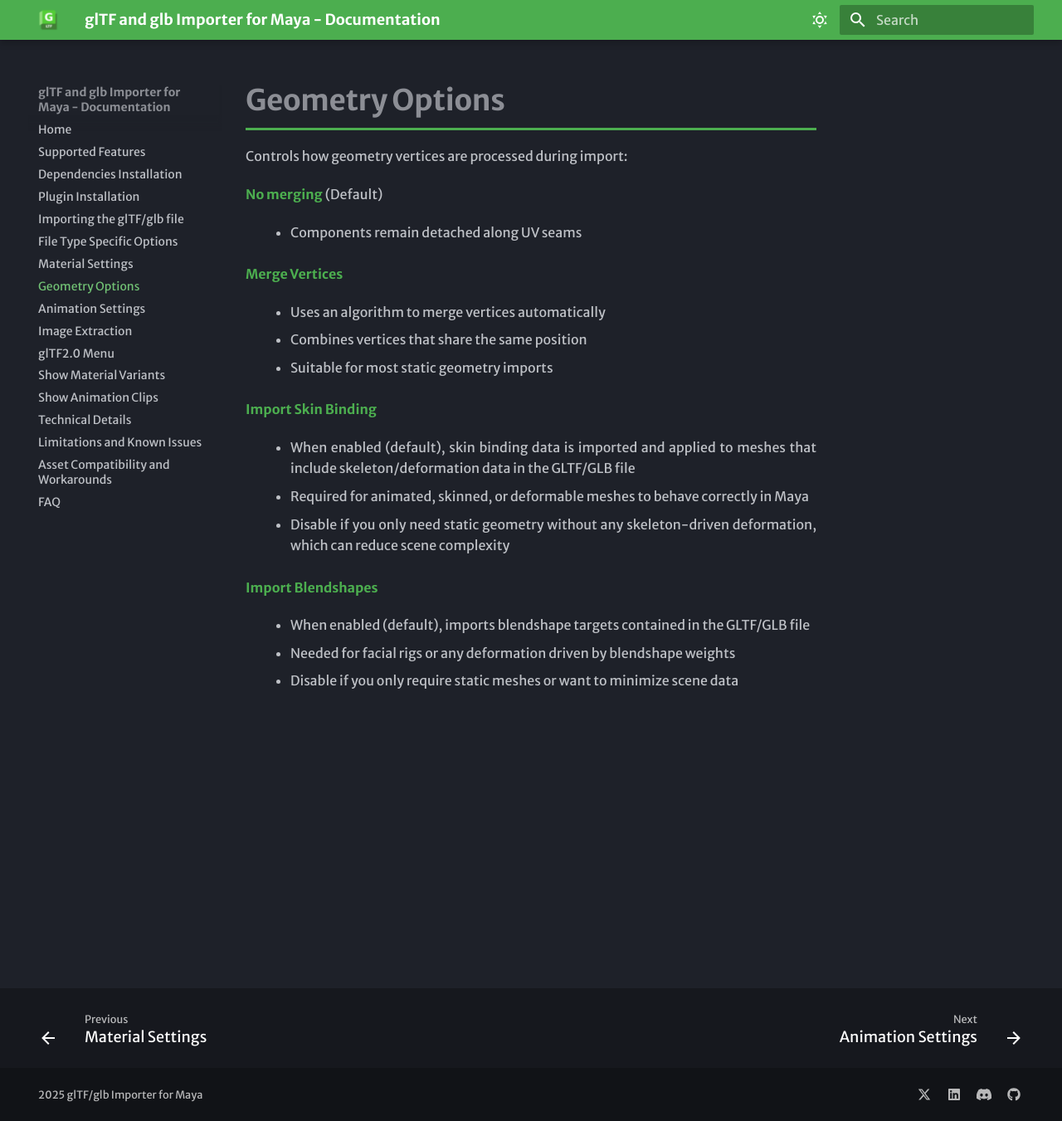
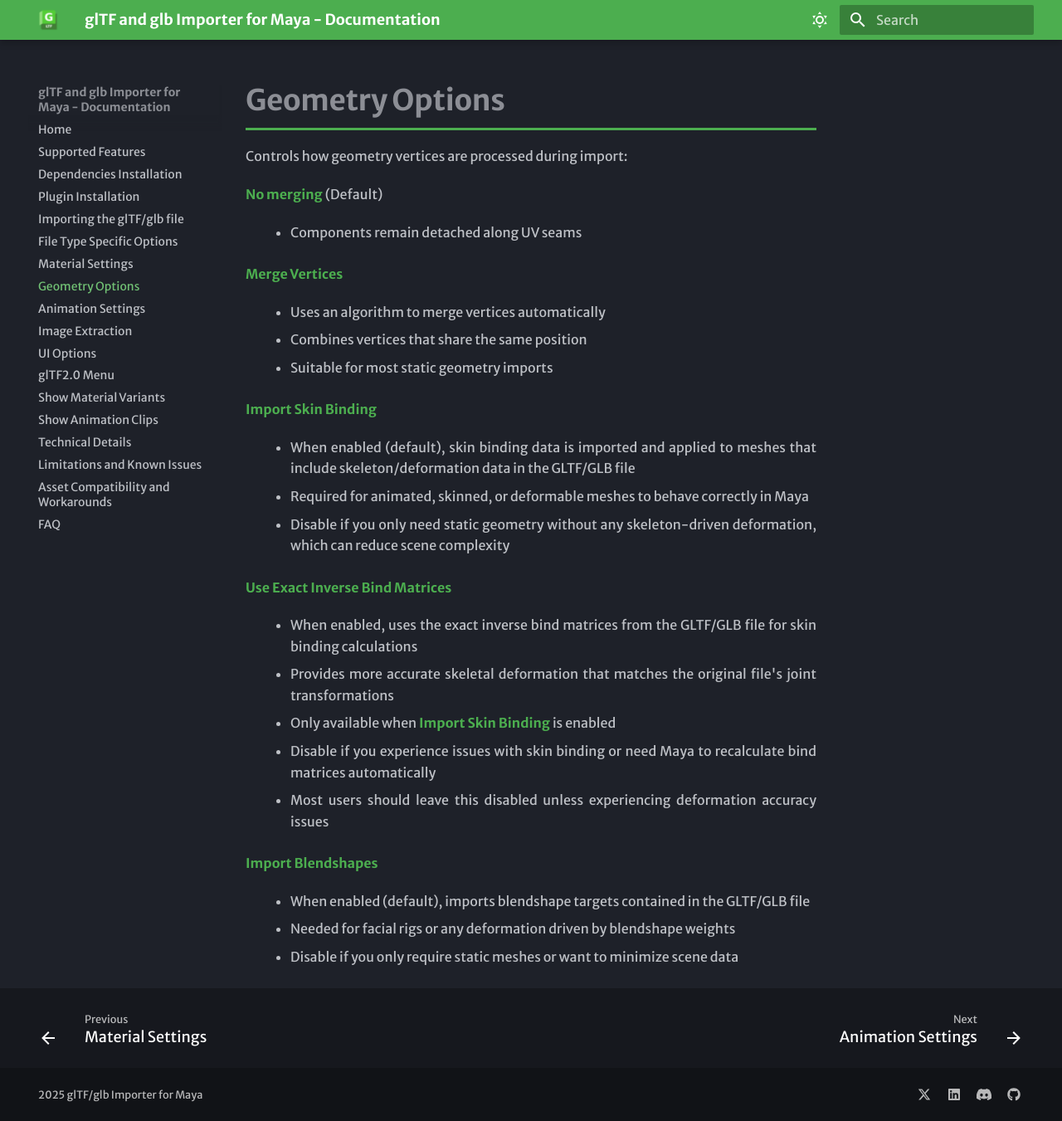
Before and after one commit to parashivbrl/gltf-glb-importer-for-maya-docs, an MkDocs documentation site: the page built from docs/geometry_options.md, in a window 1280 px wide and 1351 px high. Shown: the whole window at 83% size. Built offline with MkDocs 1.6.1 and Material for MkDocs 9.7.7, drawn with Linux system fonts in a browser that asks for light colours; some web fonts are replaced.

Commit message:
Add documentation for new UI options and Use Exact Inverse Bind Matrices feature

```diff
--- a/docs/geometry_options.md
+++ b/docs/geometry_options.md
@@ -18,6 +18,14 @@
 - Required for animated, skinned, or deformable meshes to behave correctly in Maya
 - Disable if you only need static geometry without any skeleton-driven deformation, which can reduce scene complexity
 
+**Use Exact Inverse Bind Matrices**
+
+- When enabled, uses the exact inverse bind matrices from the GLTF/GLB file for skin binding calculations
+- Provides more accurate skeletal deformation that matches the original file's joint transformations
+- Only available when **Import Skin Binding** is enabled
+- Disable if you experience issues with skin binding or need Maya to recalculate bind matrices automatically
+- Most users should leave this disabled unless experiencing deformation accuracy issues
+
 **Import Blendshapes**
 
 - When enabled (default), imports blendshape targets contained in the GLTF/GLB file
--- a/mkdocs.yml
+++ b/mkdocs.yml
@@ -15,6 +15,7 @@
   - Geometry Options: geometry_options.md
   - Animation Settings: animation_settings.md
   - Image Extraction: image_extraction.md
+  - UI Options: ui_options.md
   - glTF2.0 Menu: gltf2_0_menu.md
   - Show Material Variants: show_material_variants.md
   - Show Animation Clips: show_animation_clips.md
```
Also changed, not shown: README.md (+1 -1 lines), docs/file_type_specific_options.md (+7 -0 lines), docs/plugin_installation.md (+1 -1 lines), docs/ui_options.md (added, +12 -0 lines).
